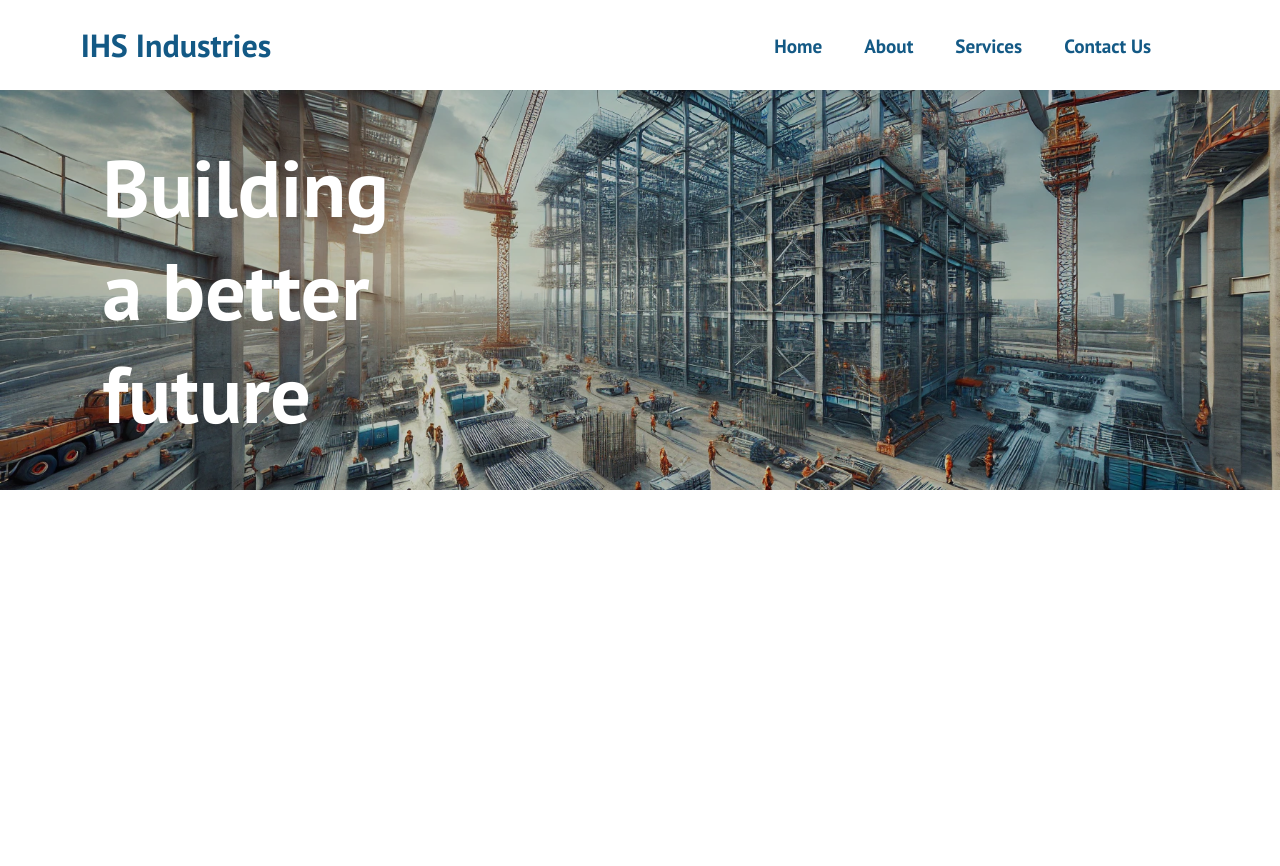
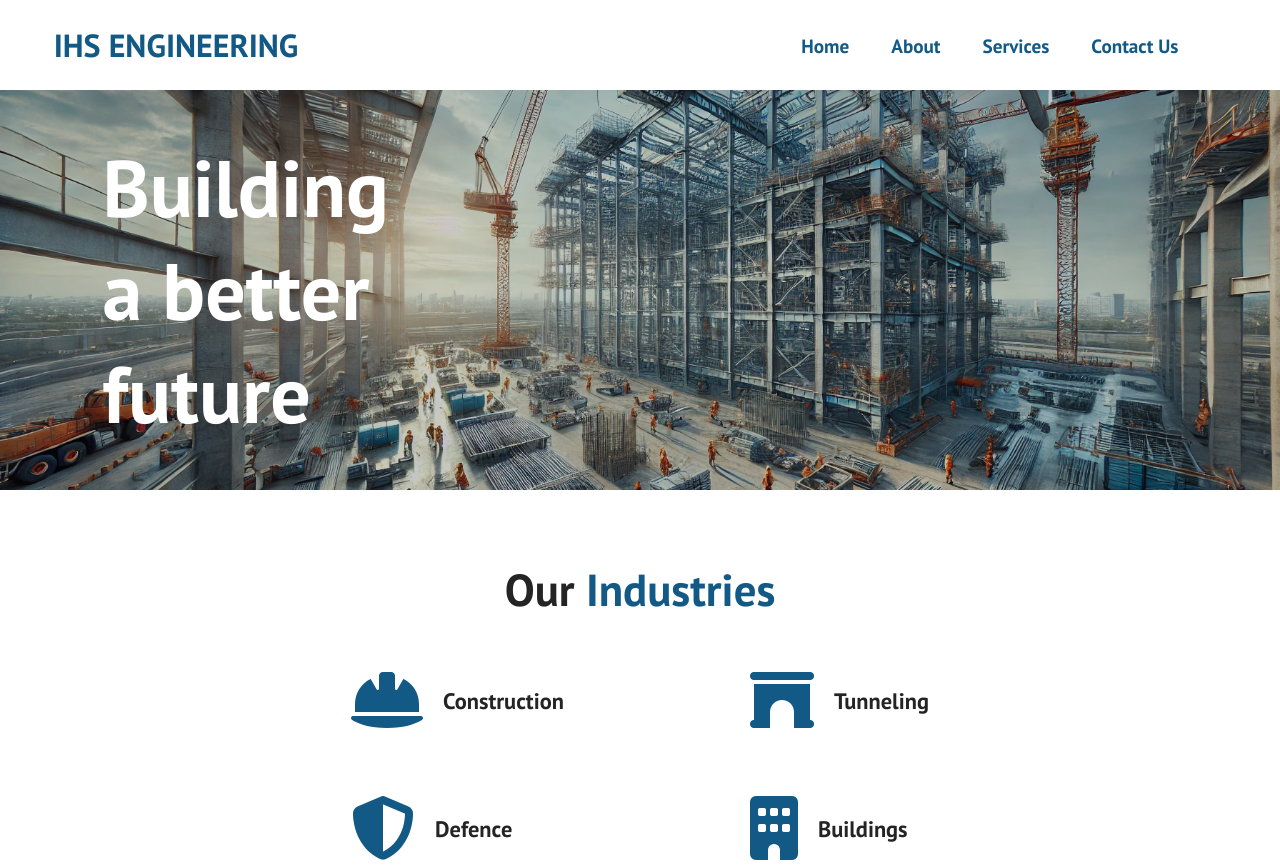
Before and after one commit to BoxedMail/ihs-industries, a React (Create React App) app: page / in a window 1280 px wide. Before the commit the page ends 800 px from the top, so only its background shows below. Built offline with nearby package versions, Linux system fonts and the light colour scheme.

Commit message:
Our Industries component complete

```diff
--- a/public/index.html
+++ b/public/index.html
@@ -30,7 +30,7 @@
       work correctly both with client-side routing and a non-root public URL.
       Learn how to configure a non-root public URL by running `npm run build`.
     -->
-    <title>IHS Industries</title>
+    <title>IHS Engineering</title>
   </head>
   <body>
     <noscript>You need to enable JavaScript to run this app.</noscript>
--- a/src/components/HeroSection.css
+++ b/src/components/HeroSection.css
@@ -9,6 +9,7 @@
     box-shadow: inset 0 0 0 1000px rgba(0, 0, 0, 0.2);
     padding-left: 8%;
     object-fit: contain;
+    margin-top: 0px;
 }
 
 .hero-container > h1 span {
@@ -23,7 +24,7 @@
     }
 }
 
-@media screen and (max-width: 460px) {
+@media screen and (max-width: 560px) {
     .hero-container > h1 span {
         font-size: 60px;
     }
--- a/src/components/Navbar.css
+++ b/src/components/Navbar.css
@@ -18,7 +18,7 @@
     justify-content: space-between;
     align-items: center;
     height: 80px;
-    max-width: 1600px;
+    max-width: 99%;
 }
 
 .navbar-logo {
@@ -29,6 +29,7 @@
     font-size: 2rem;
     display: flex;
     align-items: center;
+    white-space: nowrap;
 }
 
 .fa-typo3 {
@@ -83,7 +84,7 @@
 
 
 @media screen and (max-width: 960px) {
-        .NavbarItems {
+    .NavbarItems {
         position: relative;
     }
 
--- a/src/components/Navbar.js
+++ b/src/components/Navbar.js
@@ -15,7 +15,7 @@ function Navbar() {
         <nav className="navbar">
             <div className="navbar-container">
               <Link to="/" className='navbar-logo'>
-                IHS Industries
+                IHS ENGINEERING
               </Link>
             <div className='menu-icon' onClick={handleClick}>
               <i className={click ? 'fas fa-times' : 'fas fa-bars'} />
--- /dev/null
+++ b/src/components/OurIndustries.css
@@ -0,0 +1,68 @@
+.industries-container {
+    background-color: #fff;
+    padding: 70px 20px;
+    text-align: center;
+    height: 50%;
+}
+
+.industries-container h2 {
+    font-size: 2.8rem;
+    margin-bottom: 50px;
+    color: #242424;
+}
+
+.highlight {
+    color: #135985; /* Matches the color of the icons */
+}
+
+.industries-grid {
+    display: grid;
+    grid-template-columns: repeat(2, auto);
+    column-gap: 15%;
+    row-gap: 50%;
+    justify-content: center;
+}
+
+.industry-item {
+    display: flex;
+    flex-direction: row;
+    align-items: center;
+    text-align: left;
+    width: auto;
+    gap: 20px;
+}
+
+.industry-icon {
+    font-size: 4rem;
+    color: #135985;
+    margin-bottom: 0;
+}
+
+.industry-item p {
+    font-size: 1.4rem;
+    color: #242424;
+    text-align: left;
+}
+
+@media screen and (max-width: 560px) {
+    .industries-grid {
+        grid-template-columns: 1fr;
+        gap: 40px;
+    }
+
+    .industry-item {
+        display: flex;
+        flex-direction: column;
+        align-items: center;
+        text-align: center;
+        gap: 10px;
+    }
+
+    .industry-item p {
+        text-align: center;
+    }
+
+    .industry-icon {
+        font-size: 3.5rem;
+    }
+}
--- /dev/null
+++ b/src/components/OurIndustries.js
@@ -0,0 +1,30 @@
+import React from 'react';
+import './OurIndustries.css';
+
+function OurIndustries() {
+  return (
+    <div className="industries-container">
+      <h2>Our <span className="highlight">Industries</span></h2>
+      <div className="industries-grid">
+        <div className="industry-item">
+          <i className="fas fa-hard-hat industry-icon"></i>
+          <p>Construction</p>
+        </div>
+        <div className="industry-item">
+          <i className="fas fa-archway industry-icon"></i>
+          <p>Tunneling</p>
+        </div>
+        <div className="industry-item">
+          <i className="fas fa-shield-alt industry-icon"></i>
+          <p>Defence</p>
+        </div>
+        <div className="industry-item">
+          <i className="fas fa-building industry-icon"></i>
+          <p>Buildings</p>
+        </div>
+      </div>
+    </div>
+  );
+}
+
+export default OurIndustries;
--- a/src/components/pages/Home.js
+++ b/src/components/pages/Home.js
@@ -1,12 +1,14 @@
 import '../../App.css';
 import HeroSection from '../HeroSection';
 import React from 'react';
+import OurIndustries from '../OurIndustries';
 
 
 function Home () {
     return (
         <>
             <HeroSection />
+            <OurIndustries />
         </>
     );
 }
```
